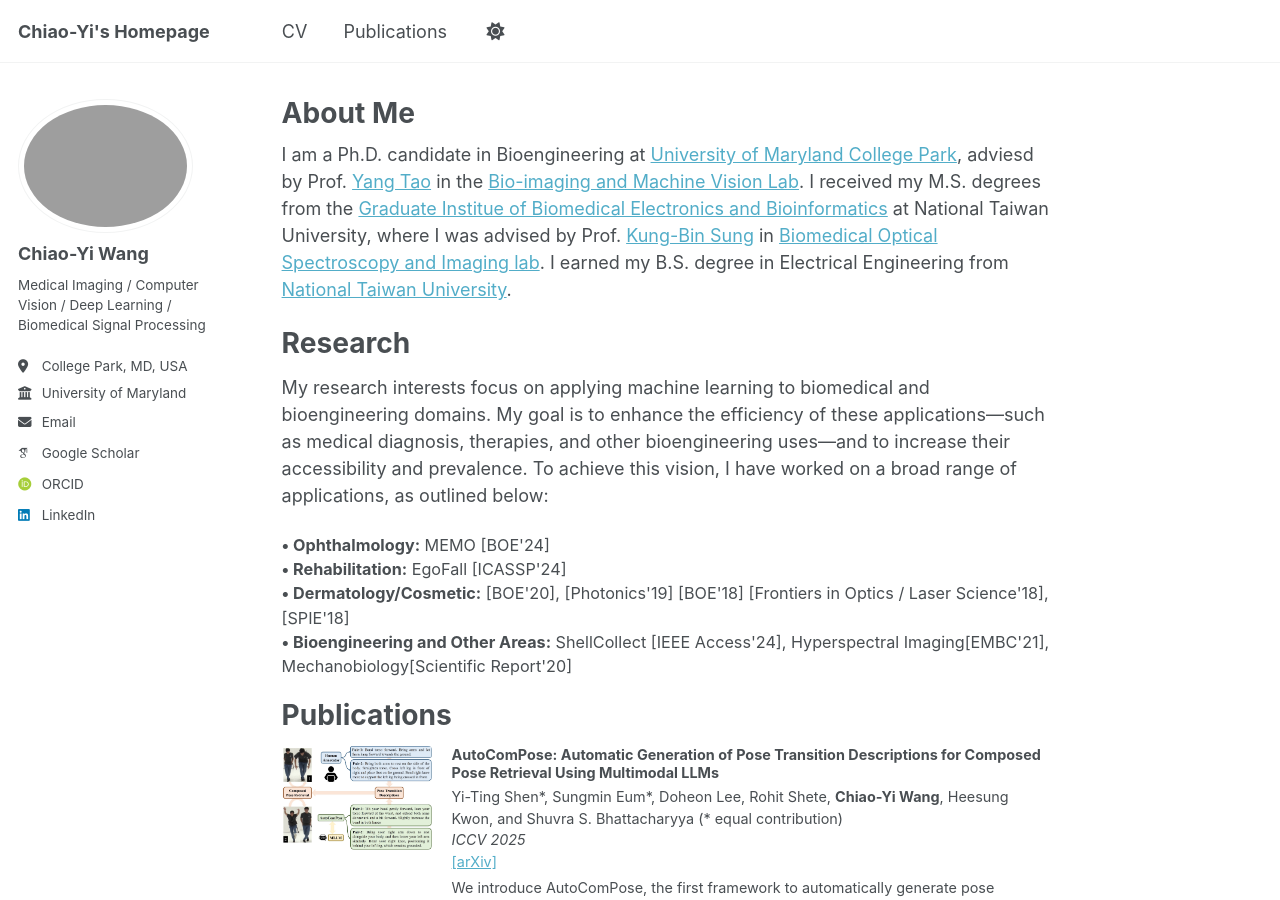
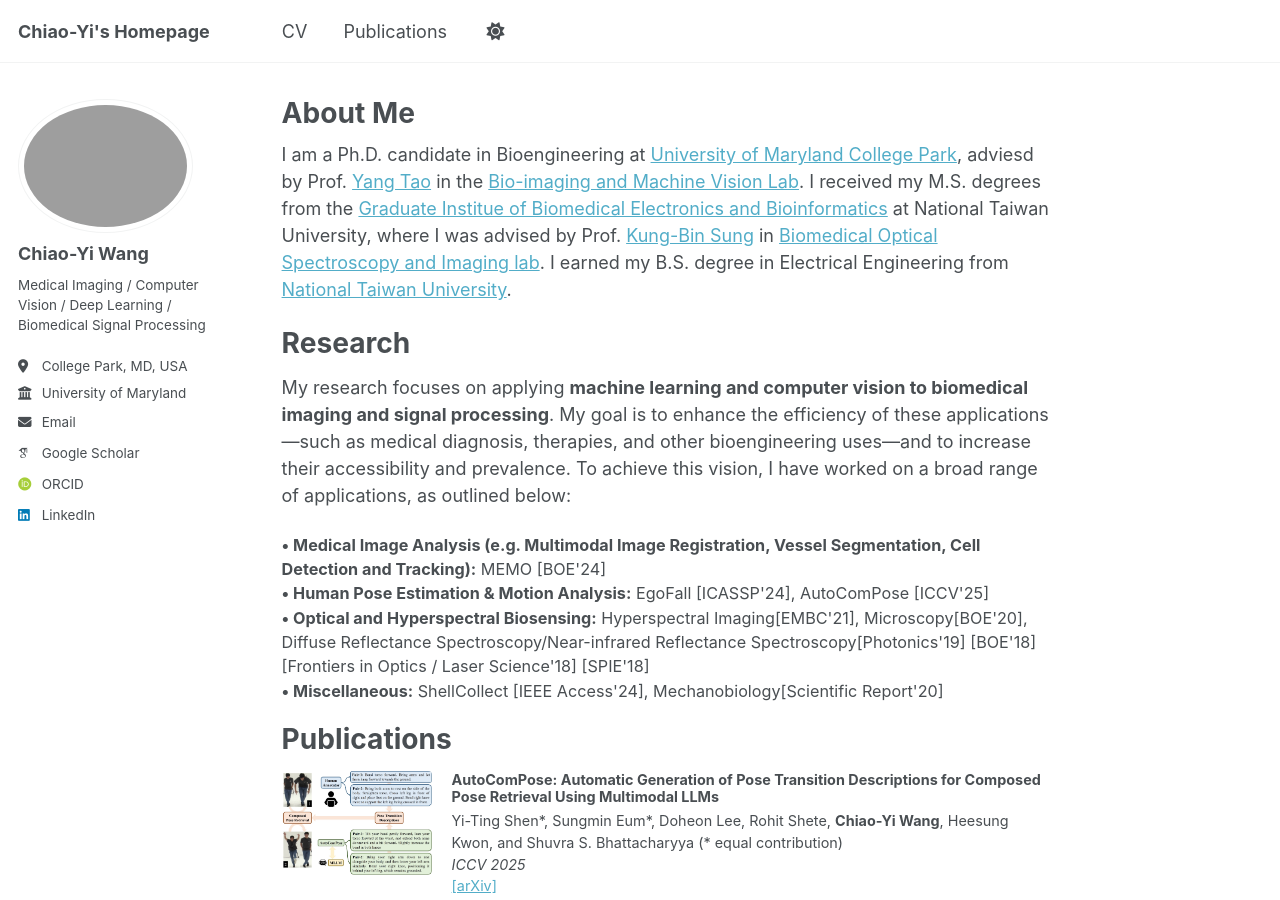
Before and after one commit to chiaoyiwang0424/chiaoyiwang0424.github.io, a Jekyll site: the page built from _pages/about.md, in a window 1280 px wide and 900 px high. Built offline with Jekyll 4.4.1, drawn with Linux system fonts in a browser that asks for light colours; some web fonts are replaced.

Commit message:
update summary

```diff
--- a/_pages/about.md
+++ b/_pages/about.md
@@ -12,12 +12,12 @@ I am a Ph.D. candidate in Bioengineering at [University of Maryland College Park
 
 Research
 ======
-My research interests focus on applying machine learning to biomedical and bioengineering domains. My goal is to enhance the efficiency of these applications—such as medical diagnosis, therapies, and other bioengineering uses—and to increase their accessibility and prevalence. To achieve this vision, I have worked on a broad range of applications, as outlined below:
+My research focuses on applying <strong>machine learning and computer vision to biomedical imaging and signal processing</strong>. My goal is to enhance the efficiency of these applications—such as medical diagnosis, therapies, and other bioengineering uses—and to increase their accessibility and prevalence. To achieve this vision, I have worked on a broad range of applications, as outlined below:
 <div style="font-size: 0.9em; margin-top: 0; margin-bottom: 20px;">
-<strong>&bull; Ophthalmology:</strong> MEMO [BOE'24]<br>
-<strong>&bull; Rehabilitation:</strong> EgoFall [ICASSP'24]<br>
-<strong>&bull; Dermatology/Cosmetic:</strong> [BOE'20], [Photonics'19] [BOE'18] [Frontiers in Optics / Laser Science'18], [SPIE'18]<br>
-<strong>&bull; Bioengineering and Other Areas:</strong> ShellCollect [IEEE Access'24], Hyperspectral Imaging[EMBC'21], Mechanobiology[Scientific Report'20]<br>
+<strong>&bull; Medical Image Analysis (e.g. Multimodal Image Registration, Vessel Segmentation, Cell Detection and Tracking):</strong> MEMO [BOE'24]<br>
+<strong>&bull; Human Pose Estimation & Motion Analysis:</strong> EgoFall [ICASSP'24], AutoComPose [ICCV'25]<br>
+<strong>&bull; Optical and Hyperspectral Biosensing:</strong> Hyperspectral Imaging[EMBC'21], Microscopy[BOE'20], Diffuse Reflectance Spectroscopy/Near-infrared Reflectance Spectroscopy[Photonics'19] [BOE'18] [Frontiers in Optics / Laser Science'18] [SPIE'18]<br>
+<strong>&bull; Miscellaneous:</strong> ShellCollect [IEEE Access'24], Mechanobiology[Scientific Report'20]<br>
 
 </div>
 
```
